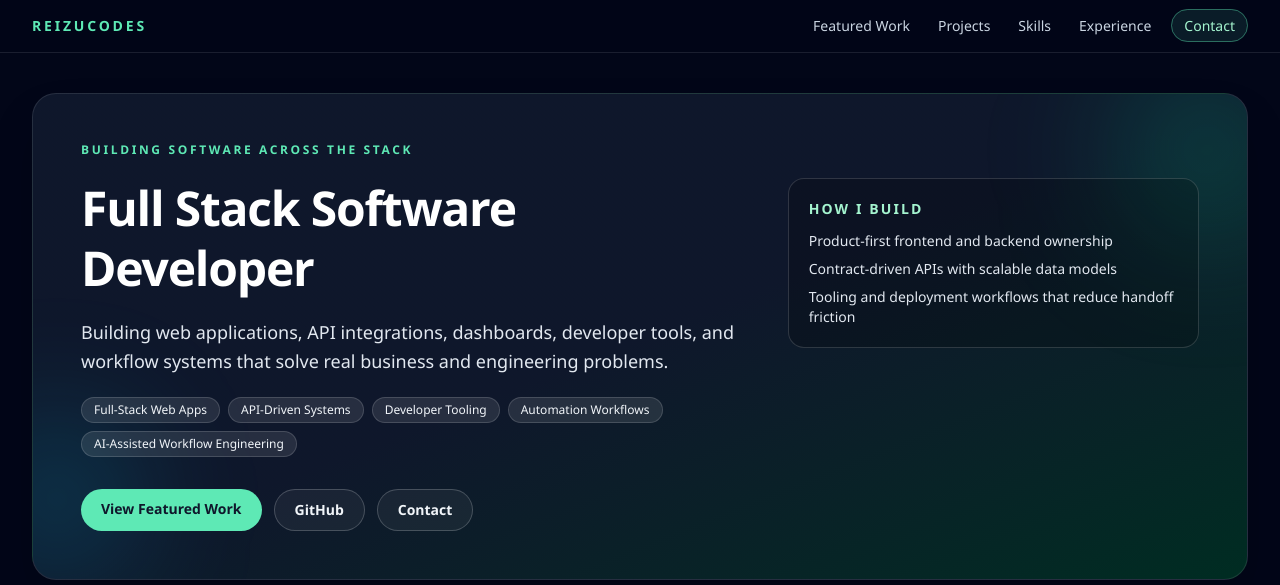
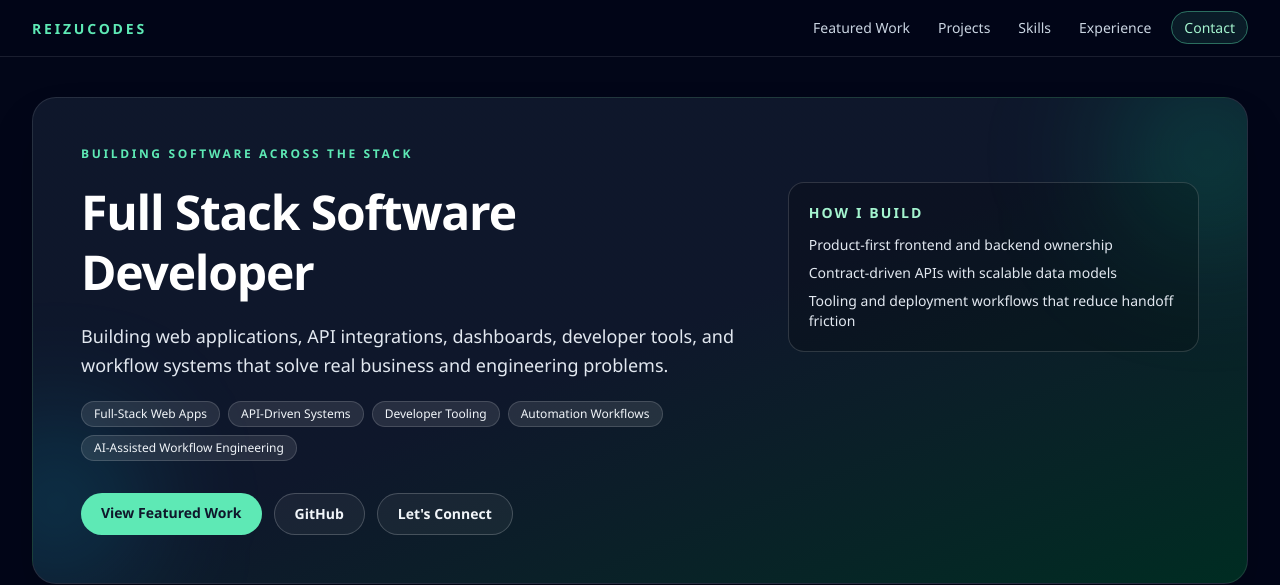
Before and after one commit to reizucodes/portfolio-html, a Vue app: page / in a window 1280 px wide. Shown: the top 585 px of the page. Built offline with nearby package versions, Linux system fonts and the light colour scheme.

Commit message:
refactor: add anchor to top

```diff
--- a/src/App.vue
+++ b/src/App.vue
@@ -18,7 +18,7 @@ const currentYear = new Date().getFullYear();
     <header class="sticky top-0 z-40 border-b border-white/10 bg-slate-950/85 backdrop-blur">
       <nav class="mx-auto flex w-full max-w-7xl flex-wrap items-center justify-between gap-4 px-4 py-4 sm:px-6 lg:px-8" aria-label="Primary navigation">
         <div>
-          <p class="text-sm font-bold uppercase tracking-[0.2em] text-emerald-300">reizucodes</p>
+          <a href="#hero" class="text-sm font-bold uppercase tracking-[0.2em] text-emerald-300 hover:text-emerald-200">reizucodes</a>
           <!-- <p class="text-xs text-slate-400">Full-stack software engineering showcase</p> -->
         </div>
         <ul class="flex flex-wrap items-center gap-3 text-sm font-medium text-slate-300">
--- a/src/data/content.ts
+++ b/src/data/content.ts
@@ -14,7 +14,7 @@ export const heroContent: HeroContent = {
   ctas: [
     { label: 'View Featured Work', href: '#featured-work' },
     { label: 'GitHub', href: 'https://github.com/reizucodes' },
-    { label: 'Contact', href: '#contact' },
+    { label: "Let's Connect", href: '#contact' },
   ],
 };
 
```
